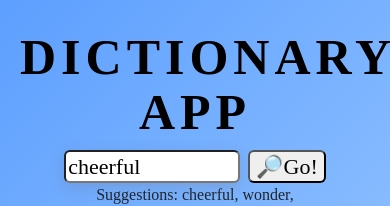
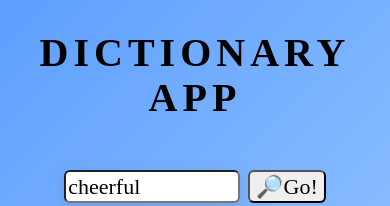
Before and after one commit to Pari-Pt/react-dictionary, a React (Create React App) app: page / in a window 390 px wide. Shown: the top 206 px of the page. Built offline with nearby package versions, Linux system fonts and the light colour scheme; no server answers; a web font is replaced by a local one.

Commit message:
Altered media queries for margin, padding and audio width

```diff
--- a/src/App.css
+++ b/src/App.css
@@ -1,6 +1,6 @@
 .App{
     background: linear-gradient(-225deg, #5D9FFF 0%, #B8DCFF 48%, #6BBBFF 100%);
-    padding-top: 60px;
+    padding-top: 30px;
     padding-bottom: 10px;
     min-height: 100vh;
     padding-left: 20px;
@@ -40,26 +40,21 @@
 }
 
 
-@media(min-width:997px){
+@media(max-width:997px){
 
+    .App {
+    padding-top: 30px;
+    }
 
     .App .MainHeading {
     margin-bottom: 50px;
     }
 }
 
-    @media(max-width:935px){
-
-        .App{
-            padding-top: 30px;
-        }
-        .App .MainHeading{
-            margin-bottom: 10px;
-        }
-            }
 
 @media(max-width:414px){
-                .App .Title {
+
+    .App .MainHeading {
         font-size: 40px;
         line-height: 45px;
     }
--- a/src/DictionarySearch.css
+++ b/src/DictionarySearch.css
@@ -1,6 +1,6 @@
 .DictionarySearch{
     max-width: 920px;
-    margin: 0 auto;
+    margin: 40px auto;
 }
 
 .DictionarySearch form {
--- a/src/Phonetics.css
+++ b/src/Phonetics.css
@@ -3,6 +3,7 @@
     display: inline;
     vertical-align: middle;
     float: right;
+    width: 400px;
 }
 
 .Phonetics .phonetics-text {
@@ -12,3 +13,10 @@
     margin-top: 15px;
 
 }
+
+@media(max-width:768px){
+
+    .Phonetics audio {
+        width: 40%;
+    }
+}
```
Lines whose indentation alone changed are shown as unchanged.
